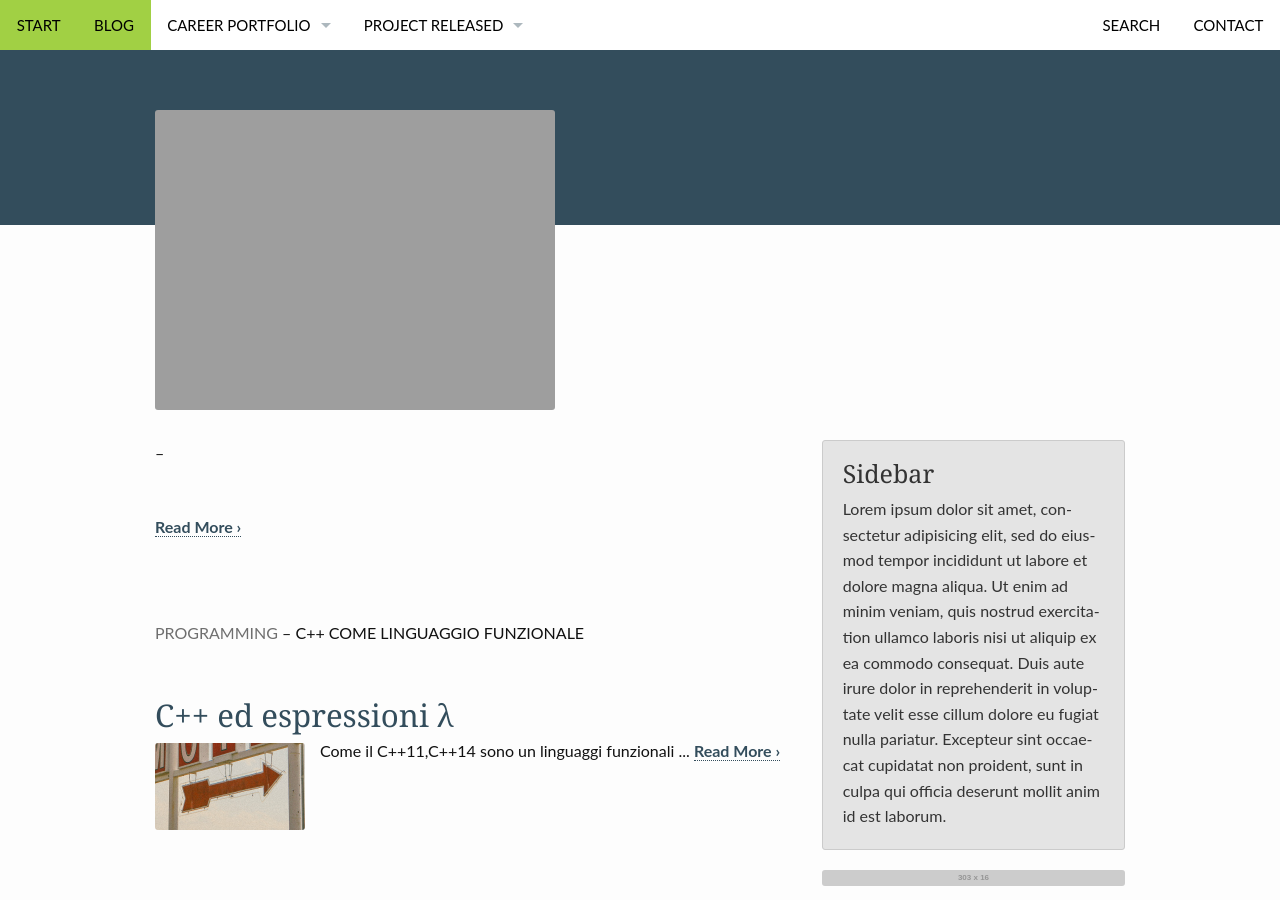
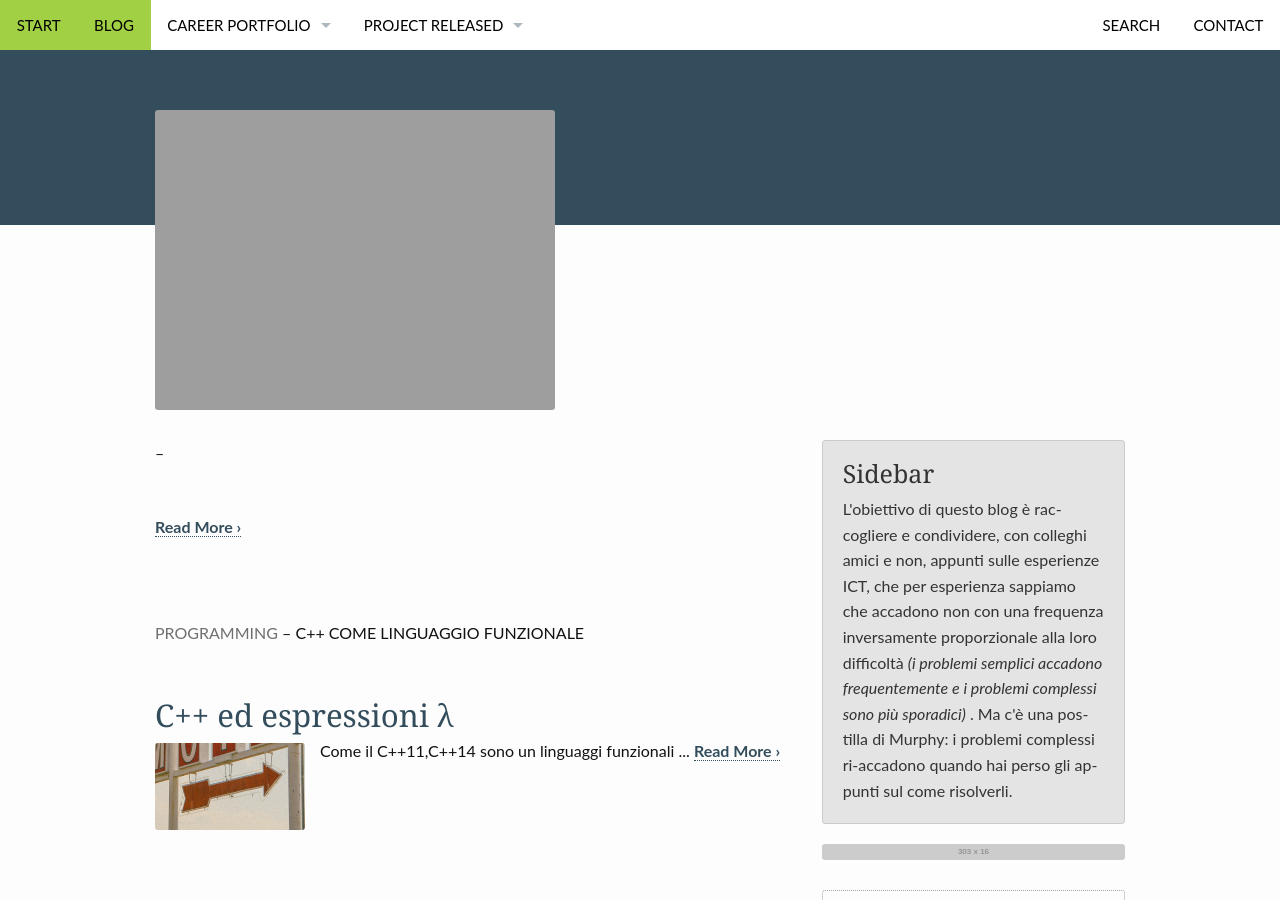
Before and after one commit to nicolarossi/nicolarossi.github.io, a Jekyll site: the page built from blog/index.html, in a window 1280 px wide and 900 px high. Built offline with Jekyll 4.4.1, drawn with Linux system fonts in a browser that asks for light colours; the list of posts is cut into pages by our own code.

Commit message:
Corretto sidebar

```diff
--- a/_includes/sidebar.html
+++ b/_includes/sidebar.html
@@ -1,10 +1,8 @@
 <aside>
 	<div class="panel radius">
 		<h3>Sidebar</h3>
-		<p>
-			Lorem ipsum dolor sit amet, consectetur adipisicing elit, sed do eiusmod tempor incididunt ut labore et dolore magna aliqua. Ut enim ad minim veniam, quis nostrud exercitation ullamco laboris nisi ut aliquip ex ea commodo consequat. Duis aute irure dolor in reprehenderit in voluptate velit esse cillum dolore eu fugiat nulla pariatur.
-
-			Excepteur sint occaecat cupidatat non proident, sunt in culpa qui officia deserunt mollit anim id est laborum.
+		<p>L'obiettivo di questo blog è raccogliere e condividere, con colleghi amici e non, appunti sulle esperienze ICT, che
+per esperienza sappiamo che accadono non con una frequenza inversamente proporzionale alla loro difficoltà <em>(i problemi semplici accadono frequentemente e i problemi complessi sono più sporadici)</em> . Ma c'è una postilla di Murphy: i problemi complessi ri-accadono quando hai perso gli appunti sul come risolverli.
 		</p>
 	</div>
 
```
